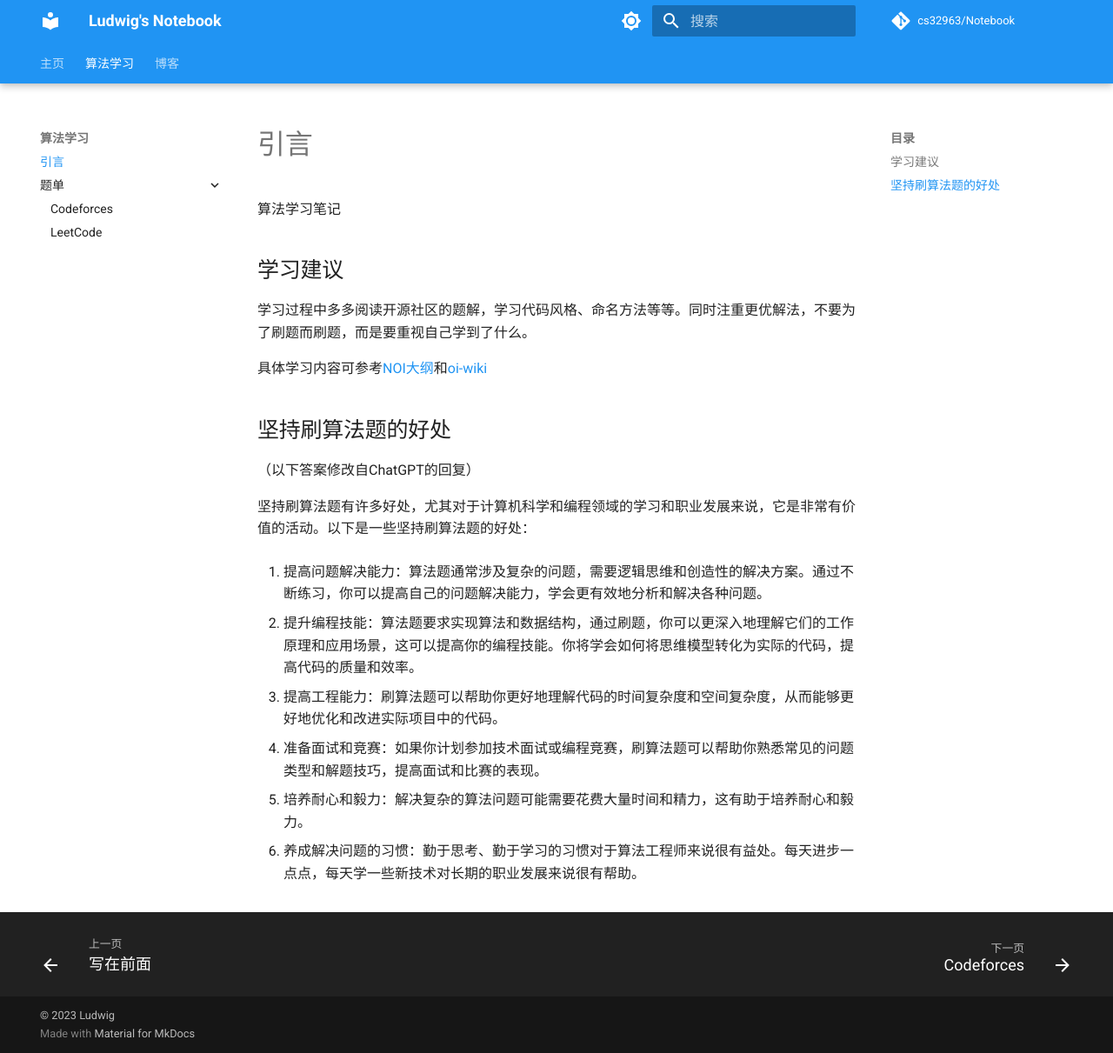
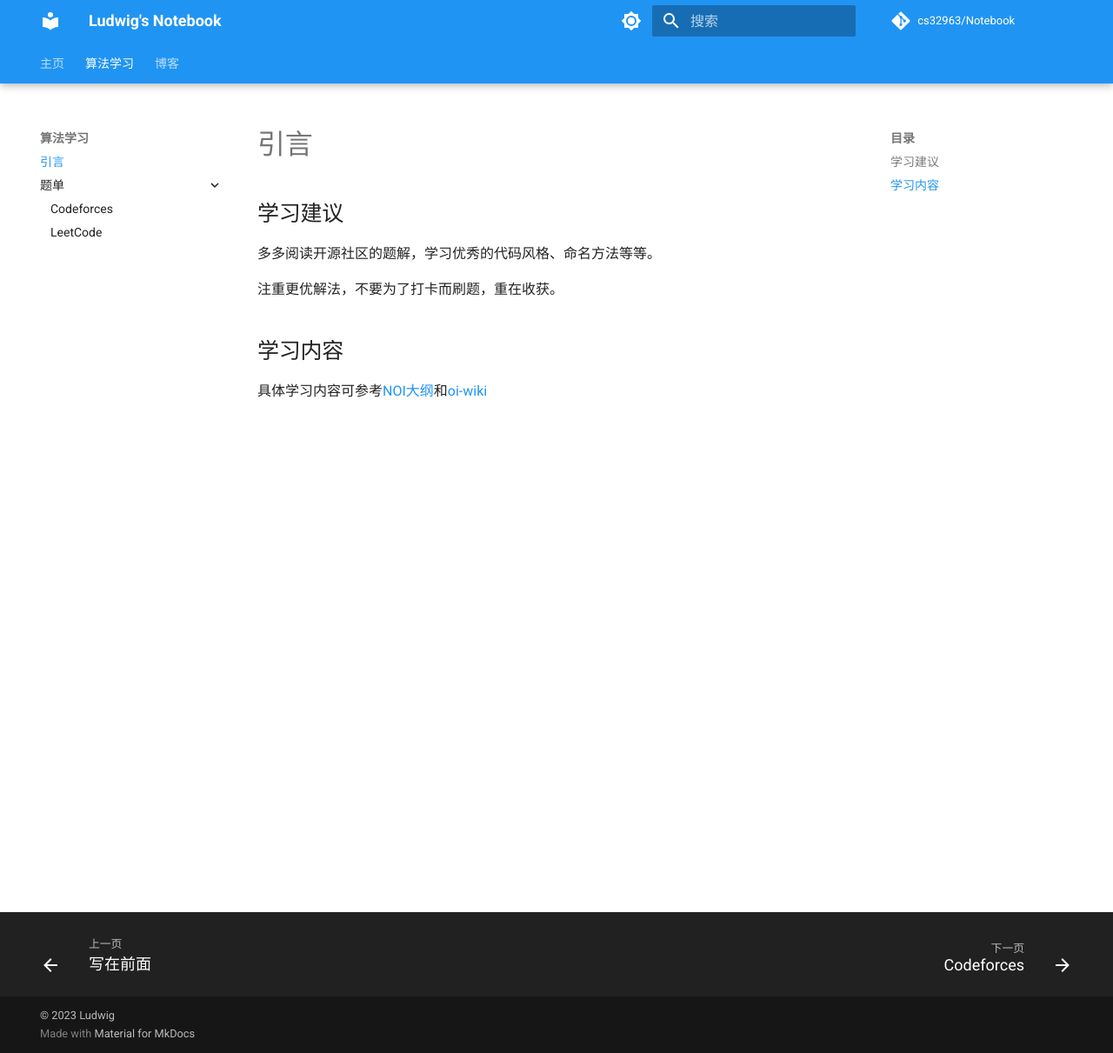
Before and after one commit to cs32963/Notebook, an MkDocs documentation site: the page built from docs/algorithms/index.md, in a window 1280 px wide and 1211 px high. Shown: the whole window at 87% size. Built offline with MkDocs 1.6.1 and Material for MkDocs 9.7.7, drawn with Linux system fonts in a browser that asks for light colours; comment, search, counter and statistics services are not loaded.

Commit message:
update index

```diff
--- a/docs/algorithms/index.md
+++ b/docs/algorithms/index.md
@@ -1,27 +1,11 @@
 # 引言
-
-算法学习笔记
 
 ## 学习建议
 
-学习过程中多多阅读开源社区的题解，学习代码风格、命名方法等等。同时注重更优解法，不要为了刷题而刷题，而是要重视自己学到了什么。
+多多阅读开源社区的题解，学习优秀的代码风格、命名方法等等。
+
+注重更优解法，不要为了打卡而刷题，重在收获。
+
+## 学习内容
 
 具体学习内容可参考[NOI大纲](https://www.noi.cn/upload/resources/file/2023/03/15/1fa58eac9c412e01ce3c89c761058a43.pdf)和[oi-wiki](https://oi-wiki.org/)
-
-## 坚持刷算法题的好处
-
-（以下答案修改自ChatGPT的回复）
-
-坚持刷算法题有许多好处，尤其对于计算机科学和编程领域的学习和职业发展来说，它是非常有价值的活动。以下是一些坚持刷算法题的好处：
-
-1. 提高问题解决能力：算法题通常涉及复杂的问题，需要逻辑思维和创造性的解决方案。通过不断练习，你可以提高自己的问题解决能力，学会更有效地分析和解决各种问题。
-
-2. 提升编程技能：算法题要求实现算法和数据结构，通过刷题，你可以更深入地理解它们的工作原理和应用场景，这可以提高你的编程技能。你将学会如何将思维模型转化为实际的代码，提高代码的质量和效率。
-
-3. 提高工程能力：刷算法题可以帮助你更好地理解代码的时间复杂度和空间复杂度，从而能够更好地优化和改进实际项目中的代码。
-
-4. 准备面试和竞赛：如果你计划参加技术面试或编程竞赛，刷算法题可以帮助你熟悉常见的问题类型和解题技巧，提高面试和比赛的表现。
-
-5. 培养耐心和毅力：解决复杂的算法问题可能需要花费大量时间和精力，这有助于培养耐心和毅力。
-
-6. 养成解决问题的习惯：勤于思考、勤于学习的习惯对于算法工程师来说很有益处。每天进步一点点，每天学一些新技术对长期的职业发展来说很有帮助。
```
Also changed, not shown: docs/index.md (+0 -6 lines).
